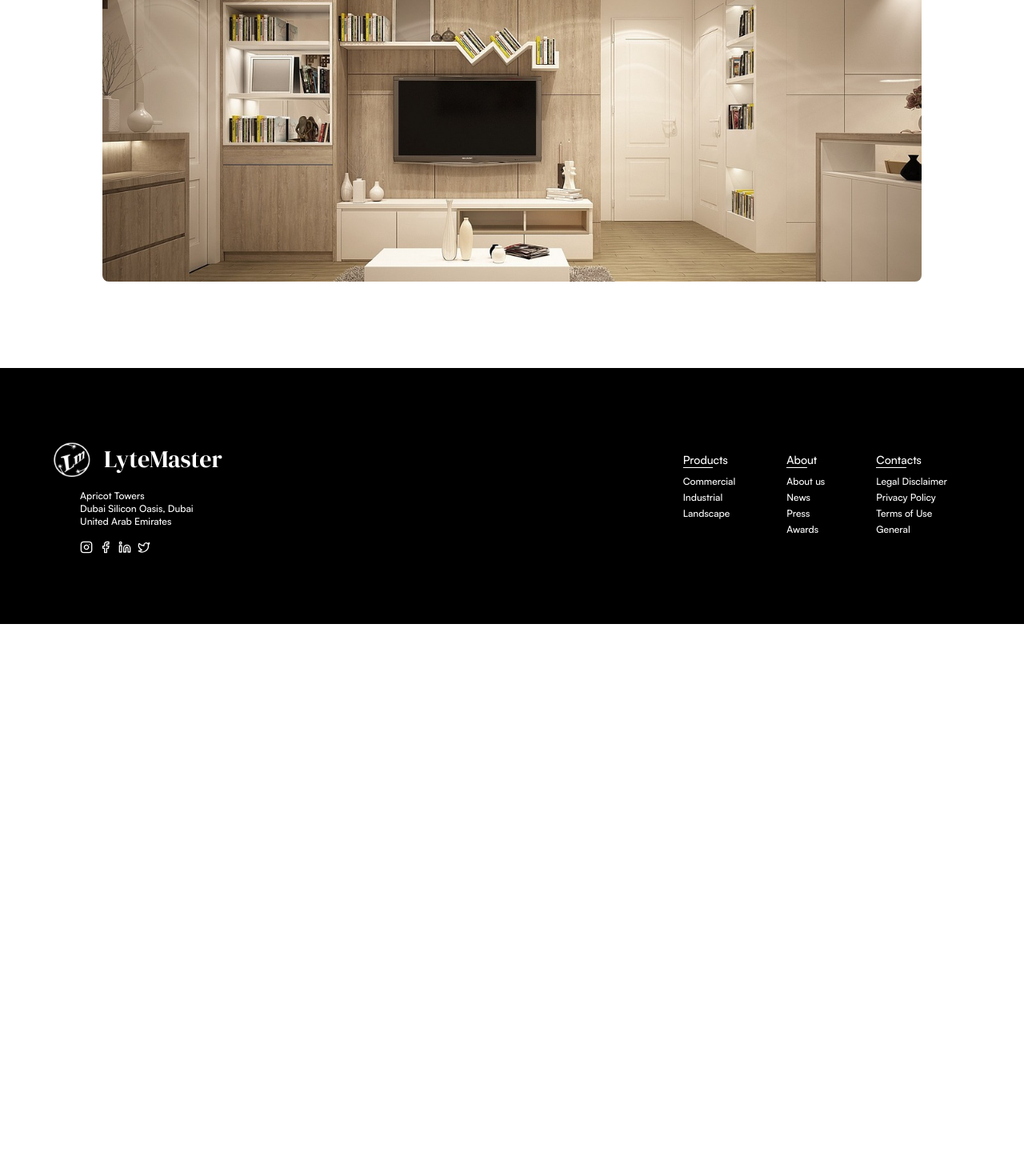
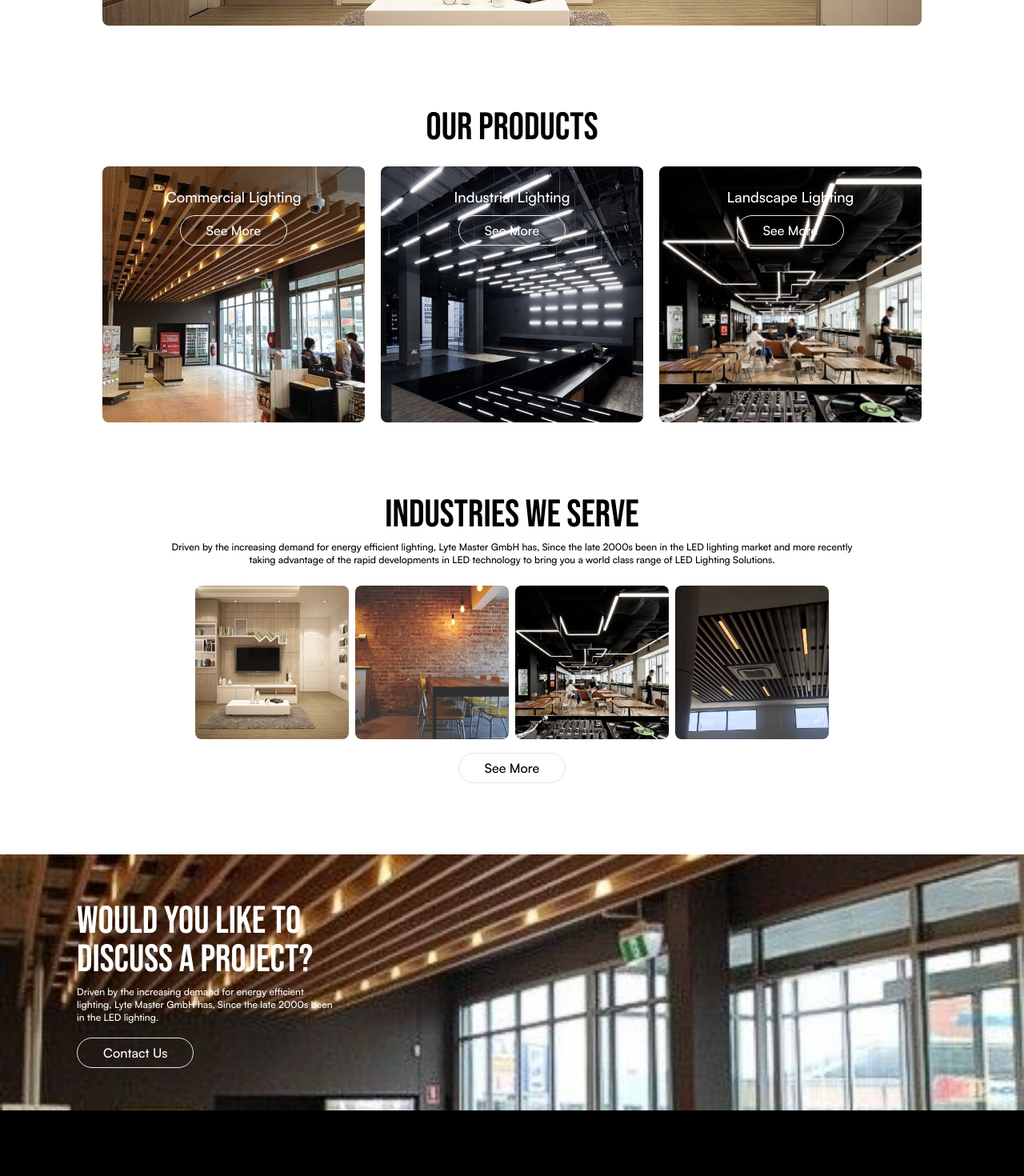
Before and after one commit to goutham-shankar/lytemaster, a Next.js app: page / in a window 1280 px wide. Shown: the part 1220-2690 px from the top of the page at 80% size. Before the commit the page ends 2000 px from the top, so only its background shows below. Built offline with nearby package versions, Linux system fonts and the light colour scheme.

Commit message:
update: completed landing page (basic; pending-responsiveness)

```diff
--- a/src/app/page.jsx
+++ b/src/app/page.jsx
@@ -1,9 +1,30 @@
 import Image from "next/image";
 import Link from "next/link";
+
+/* gmbh placeholder image */
 import gmbhPlaceholder from "@assets/landing/gmbh-placeholder.jpeg";
-const CtaButton = ({ name, href }) => {
+
+/* Product thumbnails */
+import industrialLightingThumbnail from "@assets/landing/industrial-lighting-thumbnail.jpeg";
+import commercialLightingThumbnail from "@assets/landing/commercial-lighting-thumbnail.jpeg";
+import landscapeLightingThumbnail from "@assets/landing/landscape-lighting-thumbnail.jpeg";
+
+/* Industries placeholder images */
+import heroPlaceholder from "@assets/landing/hero-placeholder.jpeg";
+import industriesPlaceholder1 from "@assets/landing/industry-placeholder-1.jpeg";
+
+/* helper components */
+const SectionTitle = ({ title }) => {
+  return <h1 className="text-5xl font-bebasNeue uppercase">{title}</h1>;
+};
+
+const SectionDescription = ({ description }) => {
+  return <p className="text-xs text-center">{description}</p>;
+};
+
+const CtaButton = ({ name, href, className = "" }) => {
   return (
-    <button>
+    <button className={className}>
       <Link href={href} className="px-8 py-2 border rounded-full">
         {name}
       </Link>
@@ -11,11 +32,29 @@ const CtaButton = ({ name, href }) => {
   );
 };
 
+const ProductCard = ({ title, ctaText, ctaHref, thumbnail }) => {
+  return (
+    <div className="relative h-full flex-1 flex flex-col items-center gap-2">
+      <Image
+        src={thumbnail}
+        alt={title}
+        className="h-full rounded-lg object-cover"
+      />
+      <div className="absolute top-0 left-0 w-full py-6 flex flex-col gap-4 justify-center items-center">
+        <h1 className="text-lg text-white text-center">{title}</h1>
+        <CtaButton name={ctaText} href={ctaHref} className="text-white" />
+      </div>
+    </div>
+  );
+};
+
+/* sections */
+
 // TODO: Update hero placeholder image with a background video
 // Hero section
 const Hero = () => {
   return (
-    <section className="h-screen flex flex-col justify-center items-center gap-4 bg-[url('../assets/landing/hero-placeholder.jpeg')] bg-cover bg-center text-white">
+    <section className="h-[30rem] flex flex-col justify-center items-center gap-4 bg-[url('../assets/landing/hero-placeholder.jpeg')] bg-cover bg-center text-white">
       <h1 className="w-2/3 text-5xl font-bebasNeue uppercase text-center">
         World class range of lighting solutions
       </h1>
@@ -26,24 +65,20 @@ const Hero = () => {
 
 // LyteMaster GMBH section
 // TODO: Update LyteMaster GMBH placeholder image with a video
-const LyteMasterGmbh = () => {
+const AboutSection = ({ title, description, cta, images }) => {
   return (
-    <section className="h-screen flex flex-col justify-center items-center gap-6 bg-white text-black">
+    <section
+      id="about"
+      className="h-[50rem] flex flex-col justify-center items-center gap-6 bg-white text-black"
+    >
       <div className="w-2/3 flex flex-col items-center gap-2">
         <h2 className="text-center text-2xl ">Welcome to</h2>
-        <h1 className="text-5xl font-bebasNeue uppercase text-center">
-          LyteMaster GMBH
-        </h1>
-        <p className="text-xs text-center">
-          Driven by the increasing demand for energy efficient lighting, Lyte
-          Master GmbH has, Since the late 2000s been in the LED lighting market
-          and more recently taking advantage of the rapid developments in LED
-          technology to bring you a world class range of LED Lighting Solutions.
-        </p>
+        <SectionTitle title={title} />
+        <SectionDescription description={description} />
       </div>
-      <CtaButton name="About us" href="#" />
+      <CtaButton name={cta.text} href={cta.href} />
       <Image
-        src={gmbhPlaceholder}
+        src={images[0]}
         alt="LyteMaster GMBH"
         className="w-4/5 h-96 rounded-lg object-cover"
       />
@@ -51,11 +86,138 @@ const LyteMasterGmbh = () => {
   );
 };
 
+const ProductsSection = ({ title, products }) => {
+  return (
+    <section
+      id="products"
+      className="h-96 flex flex-col justify-center items-center gap-6 bg-white text-black"
+    >
+      <div className="w-2/3 flex flex-col items-center gap-2">
+        <SectionTitle title={title} />
+      </div>
+      <div className="w-4/5 h-80 flex items-center gap-5">
+        {products.map((product, index) => (
+          <ProductCard
+            key={index}
+            title={product.title}
+            ctaText={product.ctaText}
+            ctaHref={product.ctaHref}
+            thumbnail={product.thumbnail}
+          />
+        ))}
+      </div>
+    </section>
+  );
+};
+
+const IndustriesSection = ({ title, description, images, cta }) => {
+  return (
+    <section
+      id="industries"
+      className="h-[34rem] flex flex-col justify-center items-center gap-6 bg-white text-black"
+    >
+      <div className="w-2/3 flex flex-col items-center gap-2">
+        <SectionTitle title={title} />
+        <SectionDescription description={description} />
+      </div>
+      <div className="flex justify-center items-center gap-2">
+        {images.map((industry, index) => (
+          <Image
+            key={index}
+            src={industry}
+            alt="Industries"
+            className="w-48 aspect-square rounded-lg object-cover"
+          />
+        ))}
+      </div>
+      <CtaButton name={cta.text} href={cta.href} />
+    </section>
+  );
+};
+
+const ContactSection = ({ title, description, cta }) => {
+  return (
+    <section className="h-80 px-24 flex flex-col justify-center items-start gap-6 bg-[url('../assets/landing/commercial-lighting-thumbnail.jpeg')] bg-cover bg-center text-white">
+      <div className="w-80 flex flex-col justify-center items-start gap-2">
+        <SectionTitle title={title} />
+        <p className="text-xs">{description}</p>
+      </div>
+      <CtaButton name={cta.text} href={cta.href} />
+    </section>
+  );
+};
+
+/* data */
+const productsSectionData = {
+  title: "Our Products",
+  products: [
+    {
+      title: "Commercial Lighting",
+      ctaText: "See More",
+      ctaHref: "#",
+      thumbnail: commercialLightingThumbnail,
+    },
+    {
+      title: "Industrial Lighting",
+      ctaText: "See More",
+      ctaHref: "#",
+      thumbnail: industrialLightingThumbnail,
+    },
+    {
+      title: "Landscape Lighting",
+      ctaText: "See More",
+      ctaHref: "#",
+      thumbnail: landscapeLightingThumbnail,
+    },
+  ],
+};
+
+const aboutSectionData = {
+  title: "Lyte Master GMBH",
+  description:
+    "Driven by the increasing demand for energy efficient lighting, Lyte Master GmbH has, Since the late 2000s been in the LED lighting market and more recently taking advantage of the rapid developments in LED technology to bring you a world class range of LED Lighting Solutions.",
+  cta: {
+    text: "About us",
+    href: "#",
+  },
+  images: [gmbhPlaceholder],
+};
+
+const industriesSectionData = {
+  title: "Industries we serve",
+  description:
+    "Driven by the increasing demand for energy efficient lighting, Lyte Master GmbH has, Since the late 2000s been in the LED lighting market and more recently taking advantage of the rapid developments in LED technology to bring you a world class range of LED Lighting Solutions.",
+  images: [
+    gmbhPlaceholder,
+    heroPlaceholder,
+    landscapeLightingThumbnail,
+    industriesPlaceholder1,
+  ],
+  cta: {
+    text: "See More",
+    href: "#",
+  },
+};
+
+const contactSectionData = {
+  title: "Would you like to discuss a project?",
+  description:
+    "Driven by the increasing demand for energy efficient lighting, Lyte Master GmbH has, Since the late 2000s been in the LED lighting.",
+  cta: {
+    text: "Contact Us",
+    href: "#",
+  },
+};
+
+/* landing page */
 export default function Landing() {
   return (
     <>
       <Hero />
-      <LyteMasterGmbh />
+      <AboutSection {...aboutSectionData} />
+      <ProductsSection {...productsSectionData} />
+      <IndustriesSection {...industriesSectionData} />
+      <ContactSection {...contactSectionData} />
     </>
   );
 }
```
